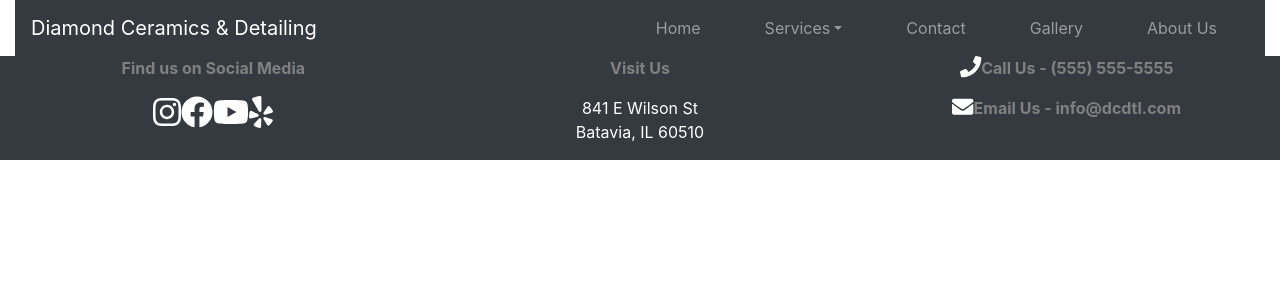
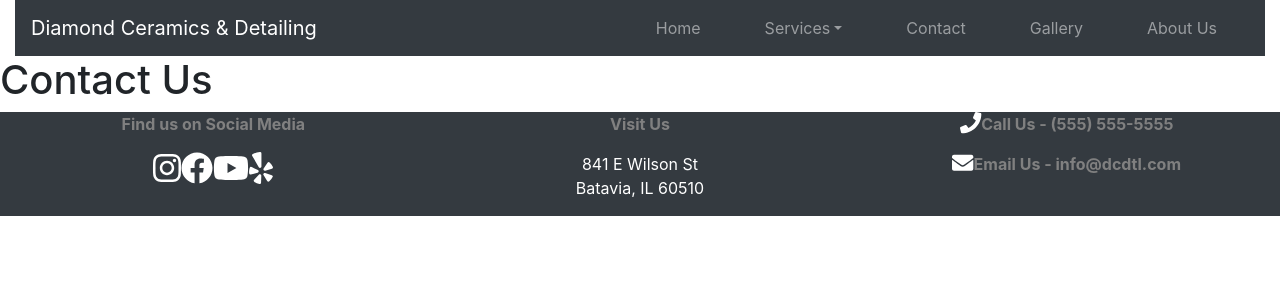
Before and after one commit to TonyV1487/DCD, a React (Create React App) app: page /contact in a window 1280 px wide. Shown: the top 300 px of the page. Built offline with nearby package versions, Linux system fonts and the light colour scheme.

Commit message:
Init Contact Us

```diff
--- a/src/App.js
+++ b/src/App.js
@@ -8,6 +8,7 @@ import "./App.css";
 import { BrowserRouter as Router, Route, Switch } from "react-router-dom";
 import Home from "./pages/Home";
 import Services from "./pages/Services";
+import Contact from "./pages/Contact";
 import NavComp from "./components/Navbar";
 import Footer from "./components/Footer";
 
@@ -28,6 +29,9 @@ function App() {
             <Route path="/services/:id" children={<Services />}>
               <Services />
             </Route>
+            <Route path="/contact">
+              <Contact />
+            </Route>
           </Switch>
           <Row className="ft-background">
             <Footer />
--- /dev/null
+++ b/src/pages/Contact.js
@@ -0,0 +1,26 @@
+import React from "react";
+import Row from "react-bootstrap/Row";
+import Col from "react-bootstrap/Col";
+
+const Contact = () => {
+  return (
+    <>
+      <Row>
+        <Col md={6} sm={12}>
+          {/* Contact form */}
+          <Row>
+            <h1>Contact Us</h1>
+          </Row>
+        </Col>
+        <Col md={6} sm={12}>
+          {/* Contact info */}
+        </Col>
+      </Row>
+      <Row>
+        <Col>{/* Google Maps */}</Col>
+      </Row>
+    </>
+  );
+};
+
+export default Contact;
```
